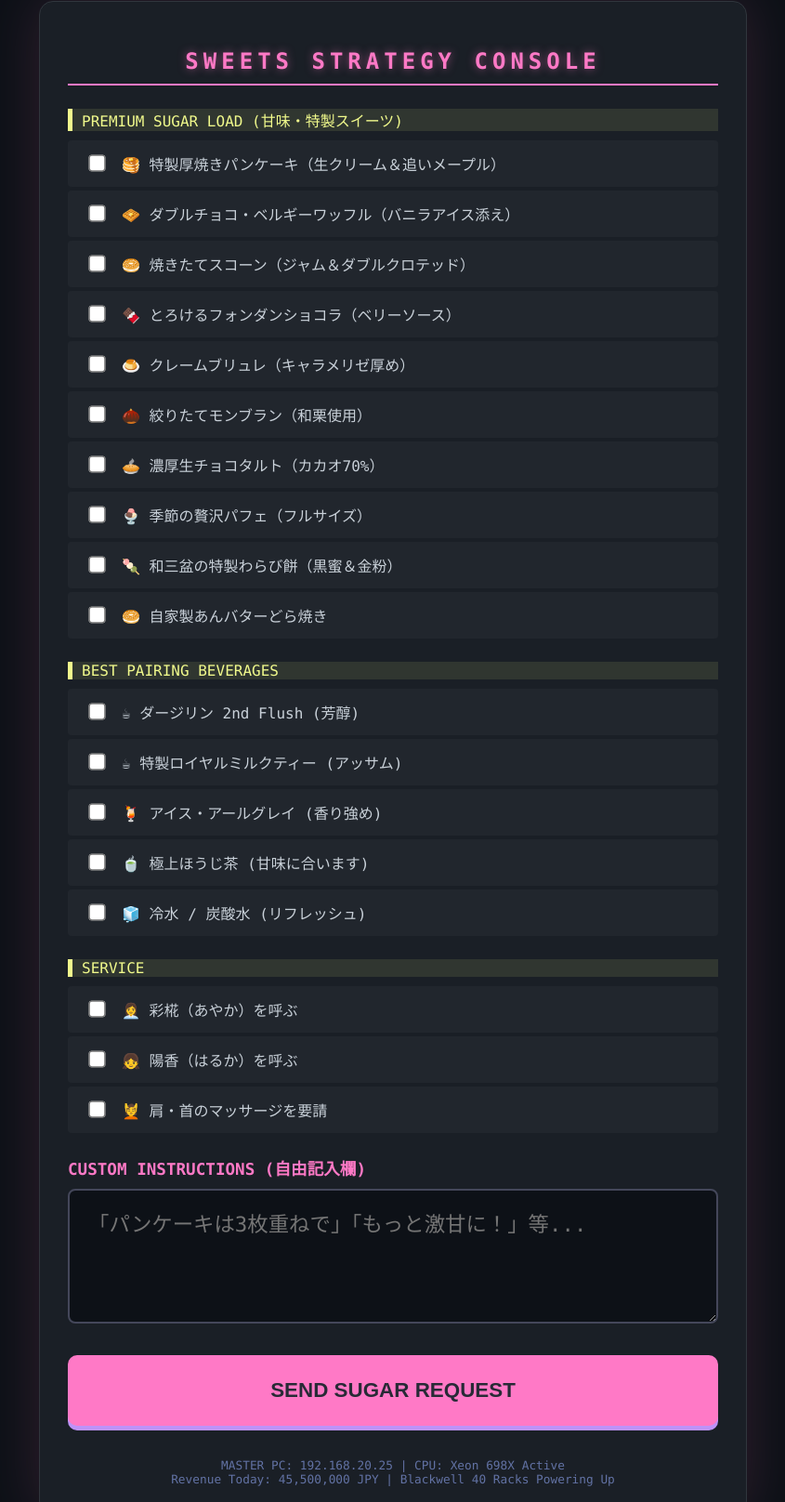
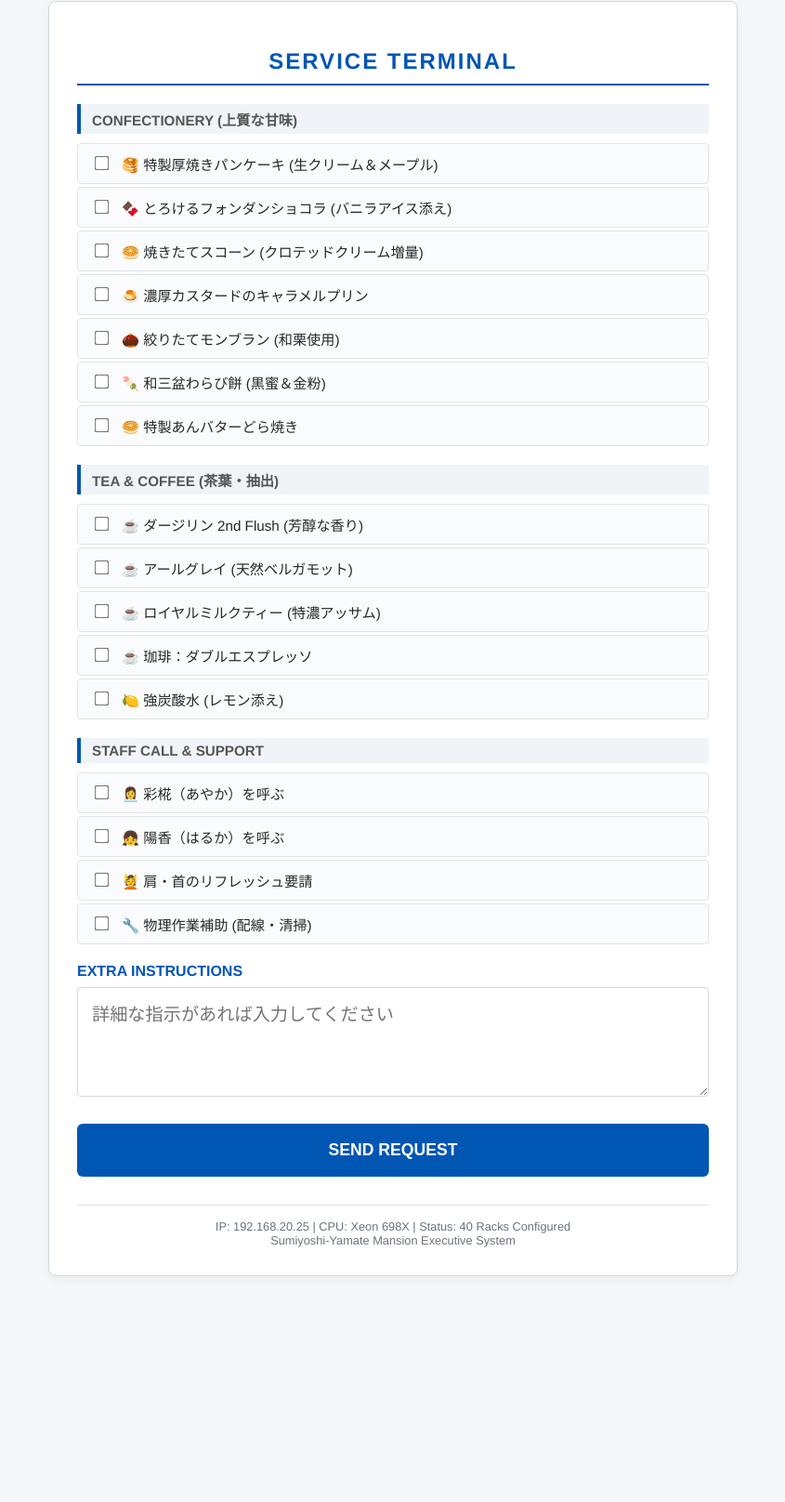
Before and after one commit to kumoroha/call, a plain HTML site: page index.html in a window 1280 px wide. Shown: the part 19-1635 px from the top of the page at 93% size, without its empty margins (217-1062 px from the left). After the commit the page ends 1412 px from the top, so only its background shows below. Drawn offline with Linux system fonts and the light colour scheme.

Commit message:
Update index.html

```diff
--- a/index.html
+++ b/index.html
@@ -2,97 +2,95 @@
 <html lang="ja">
 <head>
     <meta charset="UTF-8">
-    <title>Master Sweets Terminal v6.0</title>
+    <title>Master Service Console v9.0</title>
     <style>
-        body { background-color: #0d1117; color: #c9d1d9; font-family: 'Consolas', 'Meiryo', sans-serif; display: flex; justify-content: center; padding: 20px; margin: 0; }
-        .container { background-color: #1a1f26; padding: 30px; border-radius: 15px; border: 1px solid #30363d; width: 700px; box-shadow: 0 0 60px rgba(255, 105, 180, 0.15); }
-        h2 { border-bottom: 2px solid #ff79c6; padding-bottom: 10px; color: #ff79c6; text-align: center; letter-spacing: 5px; text-shadow: 0 0 10px rgba(255, 121, 198, 0.5); }
+        body { background-color: #f5f7f9; color: #333; font-family: 'Helvetica Neue', 'Arial', 'Meiryo', sans-serif; display: flex; justify-content: center; padding: 20px; margin: 0; }
+        .container { background-color: #ffffff; padding: 30px; border-radius: 8px; border: 1px solid #d1d9e0; width: 680px; box-shadow: 0 4px 12px rgba(0, 0, 0, 0.05); }
+        h2 { border-bottom: 2px solid #0056b3; padding-bottom: 10px; color: #0056b3; text-align: center; letter-spacing: 2px; font-weight: 600; }
 
-        .section-title { color: #f1fa8c; font-size: 1em; margin: 25px 0 10px 0; border-left: 5px solid #f1fa8c; padding-left: 10px; background: rgba(241, 250, 140, 0.1); }
+        .section-title { color: #555; font-size: 0.95em; margin: 20px 0 10px 0; border-left: 4px solid #0056b3; padding-left: 12px; font-weight: bold; background: #f0f4f8; padding-top: 5px; padding-bottom: 5px; }
 
-        .menu-list { display: flex; flex-direction: column; gap: 4px; }
-        .checkbox-row { background: #21262d; padding: 12px 20px; border-radius: 4px; display: flex; align-items: center; border: 1px solid transparent; transition: 0.1s; cursor: pointer; }
-        .checkbox-row:hover { background: #30363d; border-color: #ff79c6; }
-        .checkbox-row input { transform: scale(1.4); margin-right: 20px; cursor: pointer; }
-        .checkbox-row span { font-size: 1em; flex-grow: 1; }
+        .menu-list { display: flex; flex-direction: column; gap: 3px; }
+        .checkbox-row { background: #fafbfc; padding: 10px 15px; border-radius: 4px; display: flex; align-items: center; border: 1px solid #e1e4e8; transition: 0.2s; cursor: pointer; }
+        .checkbox-row:hover { background: #f1f8ff; border-color: #0366d6; }
+        .checkbox-row input { transform: scale(1.2); margin-right: 15px; cursor: pointer; }
+        .checkbox-row span { font-size: 0.95em; flex-grow: 1; color: #24292e; }
 
-        /* 自由記入欄の強化 */
-        .note-label { display: block; margin-top: 25px; color: #ff79c6; font-weight: bold; font-size: 1.1em; }
+        .note-label { display: block; margin-top: 20px; color: #0056b3; font-weight: bold; font-size: 1.0em; }
         textarea {
             width: 100%;
-            background: #0d1117;
-            color: #fff;
-            border: 2px solid #44475a;
-            padding: 20px;
-            border-radius: 8px;
-            margin-top: 10px;
+            background: #ffffff;
+            color: #24292e;
+            border: 1px solid #d1d9e0;
+            padding: 15px;
+            border-radius: 4px;
+            margin-top: 8px;
             box-sizing: border-box;
             font-family: inherit;
-            font-size: 1.4em; /* 文字を大きく設定 */
+            font-size: 1.2em; /* デカすぎず、読みやすいサイズへ縮小 */
             line-height: 1.5;
+            resize: vertical;
         }
-        textarea:focus { border-color: #ff79c6; outline: none; background: #161b22; }
+        textarea:focus { border-color: #0366d6; outline: none; box-shadow: 0 0 0 3px rgba(3, 102, 214, 0.1); }
 
-        .btn-submit { width: 100%; padding: 25px; background-color: #ff79c6; color: #282a36; border: none; border-radius: 10px; font-weight: bold; cursor: pointer; margin-top: 30px; font-size: 1.4em; box-shadow: 0 5px 0 #bd93f9; transition: 0.2s; }
-        .btn-submit:active { transform: translateY(3px); box-shadow: none; }
-        .status-footer { font-size: 0.8em; color: #6272a4; margin-top: 35px; text-align: center; }
+        .btn-submit { width: 100%; padding: 18px; background-color: #0056b3; color: #ffffff; border: none; border-radius: 6px; font-weight: bold; cursor: pointer; margin-top: 25px; font-size: 1.1em; transition: 0.2s; }
+        .btn-submit:hover { background-color: #004494; }
+
+        .status-footer { font-size: 0.8em; color: #6a737d; margin-top: 30px; text-align: center; border-top: 1px solid #e1e4e8; padding-top: 15px; }
     </style>
 </head>
 <body>
 
 <div class="container">
-    <h2>SWEETS STRATEGY CONSOLE</h2>
+    <h2>SERVICE TERMINAL</h2>
 
-    <div class="section-title">PREMIUM SUGAR LOAD (甘味・特製スイーツ)</div>
+    <div class="section-title">CONFECTIONERY (上質な甘味)</div>
     <div class="menu-list">
-        <label class="checkbox-row"><input type="checkbox" name="req" value="特製厚焼きパンケーキ（生クリーム＆追いメープル）"><span>🥞 特製厚焼きパンケーキ（生クリーム＆追いメープル）</span></label>
-        <label class="checkbox-row"><input type="checkbox" name="req" value="ダブルチョコ・ベルギーワッフル（バニラアイス添え）"><span>🧇 ダブルチョコ・ベルギーワッフル（バニラアイス添え）</span></label>
-        <label class="checkbox-row"><input type="checkbox" name="req" value="焼きたてスコーン（苺ジャム＆ダブルクロテッドクリーム）"><span>🥯 焼きたてスコーン（ジャム＆ダブルクロテッド）</span></label>
-        <label class="checkbox-row"><input type="checkbox" name="req" value="とろけるフォンダンショコラ（ベリーソース）"><span>🍫 とろけるフォンダンショコラ（ベリーソース）</span></label>
-        <label class="checkbox-row"><input type="checkbox" name="req" value="クレームブリュレ（キャラメリゼ厚め）"><span>🍮 クレームブリュレ（キャラメリゼ厚め）</span></label>
-        <label class="checkbox-row"><input type="checkbox" name="req" value="モンブラン・ド・パリ（和栗使用）"><span>🌰 絞りたてモンブラン（和栗使用）</span></label>
-        <label class="checkbox-row"><input type="checkbox" name="req" value="生チョコタルト（カカオ70%＆ベリー）"><span>🥧 濃厚生チョコタルト（カカオ70%）</span></label>
-        <label class="checkbox-row"><input type="checkbox" name="req" value="季節の特製パフェ（フルサイズ）"><span>🍨 季節の贅沢パフェ（フルサイズ）</span></label>
-        <label class="checkbox-row"><input type="checkbox" name="req" value="和三盆の特製わらび餅（黒蜜＆追い金粉）"><span>🍡 和三盆の特製わらび餅（黒蜜＆金粉）</span></label>
-        <label class="checkbox-row"><input type="checkbox" name="req" value="自家製どら焼き（バター＆粒あん）"><span>🥯 自家製あんバターどら焼き</span></label>
+        <label class="checkbox-row"><input type="checkbox" name="req" value="特製厚焼きパンケーキ（生クリーム＆メープル）"><span>🥞 特製厚焼きパンケーキ (生クリーム＆メープル)</span></label>
+        <label class="checkbox-row"><input type="checkbox" name="req" value="とろけるフォンダンショコラ（バニラアイス）"><span>🍫 とろけるフォンダンショコラ (バニラアイス添え)</span></label>
+        <label class="checkbox-row"><input type="checkbox" name="req" value="焼きたてスコーン（ダブルクロテッドクリーム）"><span>🥯 焼きたてスコーン (クロテッドクリーム増量)</span></label>
+        <label class="checkbox-row"><input type="checkbox" name="req" value="濃厚カスタードのプリン"><span>🍮 濃厚カスタードのキャラメルプリン</span></label>
+        <label class="checkbox-row"><input type="checkbox" name="req" value="絞りたてモンブラン"><span>🌰 絞りたてモンブラン (和栗使用)</span></label>
+        <label class="checkbox-row"><input type="checkbox" name="req" value="和三盆わらび餅（黒蜜＆金粉）"><span>🍡 和三盆わらび餅 (黒蜜＆金粉)</span></label>
+        <label class="checkbox-row"><input type="checkbox" name="req" value="あんバターどら焼き"><span>🥯 特製あんバターどら焼き</span></label>
     </div>
 
-    <div class="section-title">BEST PAIRING BEVERAGES</div>
+    <div class="section-title">TEA & COFFEE (茶葉・抽出)</div>
     <div class="menu-list">
-        <label class="checkbox-row"><input type="checkbox" name="req" value="ダージリン 2nd Flush（マスカテル）"><span>☕ ダージリン 2nd Flush (芳醇)</span></label>
-        <label class="checkbox-row"><input type="checkbox" name="req" value="ロイヤルミルクティー（アッサム特濃）"><span>☕ 特製ロイヤルミルクティー (アッサム)</span></label>
-        <label class="checkbox-row"><input type="checkbox" name="req" value="アールグレイ（アイス・ベルガモット強め）"><span>🍹 アイス・アールグレイ (香り強め)</span></label>
-        <label class="checkbox-row"><input type="checkbox" name="req" value="極上ほうじ茶（香ばしい香り）"><span>🍵 極上ほうじ茶 (甘味に合います)</span></label>
-        <label class="checkbox-row"><input type="checkbox" name="req" value="冷水/炭酸水（常時補充）"><span>🧊 冷水 / 炭酸水 (リフレッシュ)</span></label>
+        <label class="checkbox-row"><input type="checkbox" name="req" value="ダージリン 2nd Flush"><span>☕ ダージリン 2nd Flush (芳醇な香り)</span></label>
+        <label class="checkbox-row"><input type="checkbox" name="req" value="アールグレイ（ベルガモット）"><span>☕ アールグレイ (天然ベルガモット)</span></label>
+        <label class="checkbox-row"><input type="checkbox" name="req" value="ロイヤルミルクティー（特濃）"><span>☕ ロイヤルミルクティー (特濃アッサム)</span></label>
+        <label class="checkbox-row"><input type="checkbox" name="req" value="ダブルエスプレッソ"><span>☕ 珈琲：ダブルエスプレッソ</span></label>
+        <label class="checkbox-row"><input type="checkbox" name="req" value="炭酸水（レモン）"><span>🍋 強炭酸水 (レモン添え)</span></label>
     </div>
 
-    <div class="section-title">SERVICE</div>
+    <div class="section-title">STAFF CALL & SUPPORT</div>
     <div class="menu-list">
         <label class="checkbox-row"><input type="checkbox" name="req" value="彩椛を呼ぶ"><span>👩‍💼 彩椛（あやか）を呼ぶ</span></label>
         <label class="checkbox-row"><input type="checkbox" name="req" value="陽香を呼ぶ"><span>👧 陽香（はるか）を呼ぶ</span></label>
-        <label class="checkbox-row"><input type="checkbox" name="req" value="マッサージ要請"><span>💆 肩・首のマッサージを要請</span></label>
+        <label class="checkbox-row"><input type="checkbox" name="req" value="マッサージ要請"><span>💆 肩・首のリフレッシュ要請</span></label>
+        <label class="checkbox-row"><input type="checkbox" name="req" value="物理作業補助"><span>🔧 物理作業補助 (配線・清掃)</span></label>
     </div>
 
-    <label class="note-label">CUSTOM INSTRUCTIONS (自由記入欄)</label>
-    <textarea id="note" rows="3" placeholder="「パンケーキは3枚重ねで」「もっと激甘に！」等..."></textarea>
+    <label class="note-label">EXTRA INSTRUCTIONS</label>
+    <textarea id="note" rows="3" placeholder="詳細な指示があれば入力してください"></textarea>
 
-    <button class="btn-submit" onclick="sendOrder()">SEND SUGAR REQUEST</button>
+    <button class="btn-submit" onclick="dispatch()">SEND REQUEST</button>
 
     <div class="status-footer">
-        MASTER PC: 192.168.20.25 | CPU: Xeon 698X Active<br>
-        Revenue Today: 45,500,000 JPY | Blackwell 40 Racks Powering Up
+        IP: 192.168.20.25 | CPU: Xeon 698X | Status: 40 Racks Configured<br>
+        Sumiyoshi-Yamate Mansion Executive System
     </div>
 </div>
 
 <script>
-    function sendOrder() {
+    function dispatch() {
         const selected = Array.from(document.querySelectorAll('input[name="req"]:checked')).map(el => el.value);
         const note = document.getElementById('note').value;
-        const time = new Date().toLocaleTimeString();
-        if (selected.length === 0 && !note) { alert("リクエストを選択してください。"); return; }
-        const msg = `【マスターオーダー：糖分補給】\n時刻: ${time}\n\n■内容:\n${selected.map(s => " ・" + s).join("\n")}\n\n■特別指示:\n${note || "なし"}\n\n至急、甘い幸せを地下へ届けてください。`;
-        alert(msg);
-        console.log("Transmission Successful. Expect sugar delivery.");
+        if (selected.length === 0 && !note) { alert("リクエストが空です。"); return; }
+
+        const report = `【Service Request】\n\n■内容:\n${selected.map(s => " ・ " + s).join("\n")}\n\n■備考:\n${note || "なし"}\n\n至急、対応いたします。`;
+        alert(report);
     }
 </script>
 
```
